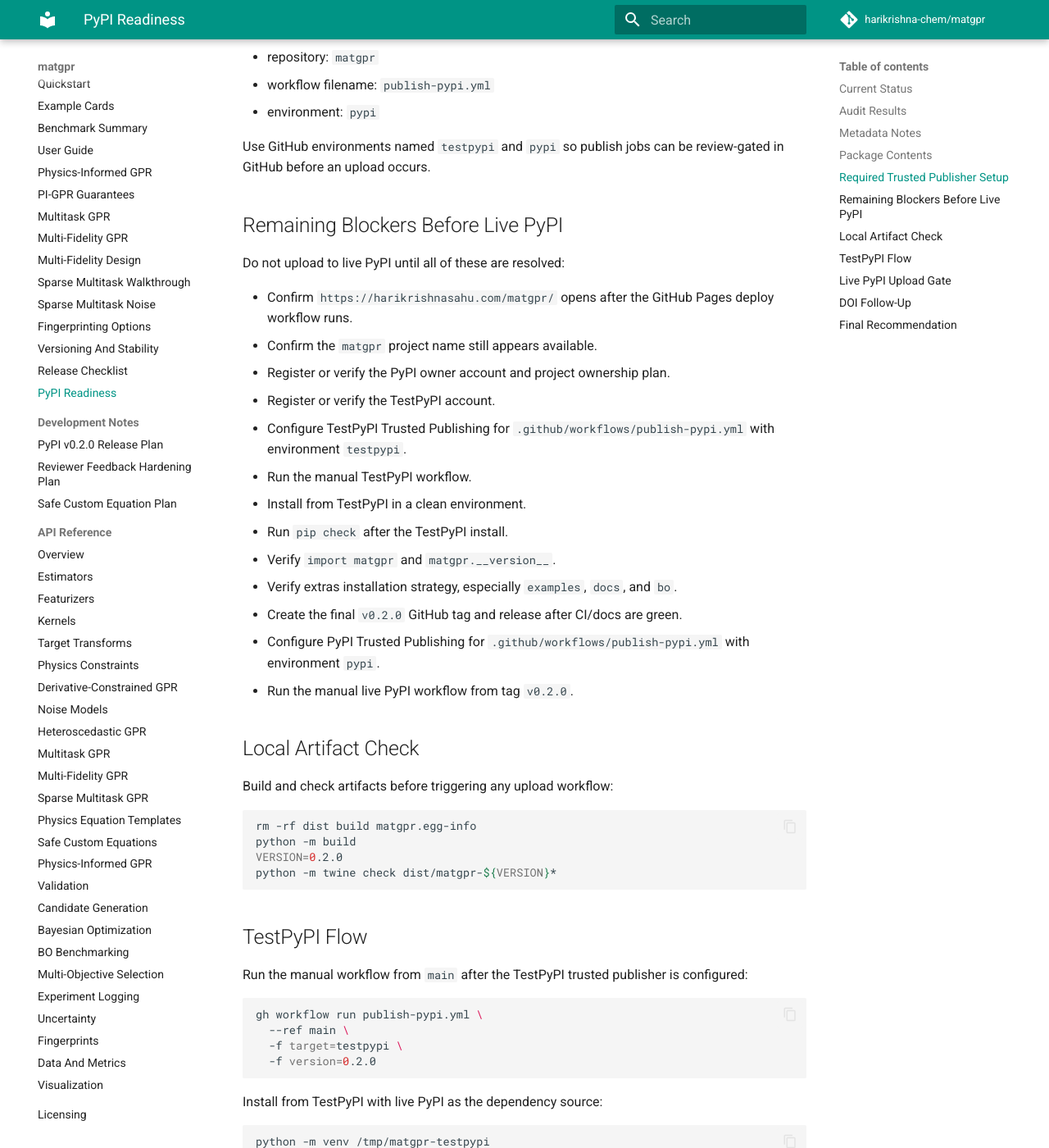
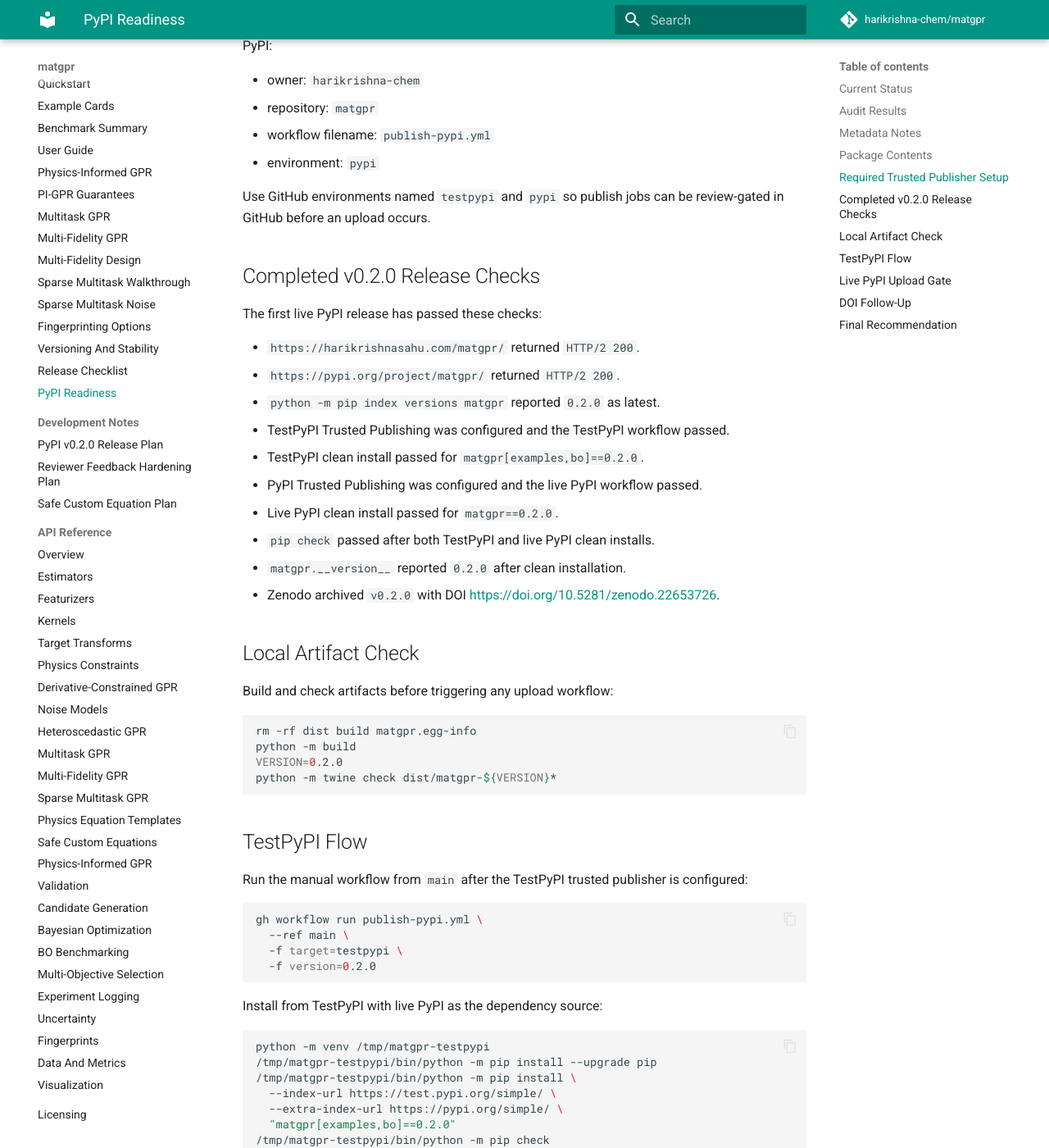
Before and after one commit to harikrishna-chem/matgpr, an MkDocs documentation site: the page built from docs/pypi_readiness.md, in a window 1280 px wide and 1400 px high, scrolled down 3538 px. Shown: the whole window at 82% size. Built offline with MkDocs 1.6.1 and Material for MkDocs 9.7.7, drawn with Linux system fonts in a browser that asks for light colours; comment, search, counter and statistics services are not loaded; some of the changed text lies outside the part shown.

Commit message:
Document matgpr v0.2.0 DOI

```diff
--- a/docs/pypi_readiness.md
+++ b/docs/pypi_readiness.md
@@ -6,33 +6,32 @@ explicit release action.
 
 ## Current Status
 
-Status as of 2026-09-07:
+Status as of 2026-09-08:
 
 - Package name: `matgpr`.
 - Import package: `matgpr`.
-- Target release version: `0.2.0`.
+- Current PyPI release version: `0.2.0`.
 - License metadata: `Apache-2.0`.
 - Python support: Python 3.10, 3.11, and 3.12.
 - Build backend: `setuptools.build_meta`.
-- PyPI name check: `python -m pip index versions matgpr` returned no matching
-  distribution on 2026-09-07.
-- Local package metadata, version files, release docs, and publish workflow are
+- PyPI project: <https://pypi.org/project/matgpr/0.2.0/>.
+- TestPyPI project: <https://test.pypi.org/project/matgpr/0.2.0/>.
+- Zenodo version DOI: <https://doi.org/10.5281/zenodo.22653726>.
+- Zenodo concept DOI: <https://doi.org/10.5281/zenodo.21210386>.
+- Local package metadata, version files, release docs, and publish workflow were
   prepared for `0.2.0`.
 - Local build: source distribution and wheel built successfully on 2026-09-07.
 - README rendering check: exact-version `twine check` passed on 2026-09-07.
-- Recommended publishing path: GitHub Actions Trusted Publishing with separate
-  TestPyPI and PyPI environments.
-- Current recommendation: upload to TestPyPI first, verify a clean install,
-  then run the live PyPI job only from tag `v0.2.0`.
-
-The package name should be checked again immediately before the first upload
-because PyPI availability can change.
+- Publishing path: GitHub Actions Trusted Publishing with separate TestPyPI and
+  PyPI environments.
+- TestPyPI publication and clean install passed on 2026-09-08.
+- Live PyPI publication and clean install passed on 2026-09-08.
 
 ## Audit Results
 
 | Area | Current result | Status |
 | --- | --- | --- |
-| Project name | `matgpr` is valid and currently appears unused on PyPI | Ready, recheck before upload |
+| Project name | `matgpr` is published on PyPI | Complete |
 | Version | `pyproject.toml`, `CITATION.cff`, and `matgpr.__version__` use `0.2.0` | Ready |
 | License | SPDX license expression and license file are included | Ready |
 | Author metadata | Author and maintainer metadata are present in `pyproject.toml` | Ready |
@@ -41,10 +40,11 @@ because PyPI availability can change.
 | Source distribution contents | Source distribution includes package source, tests, README, license, `pyproject.toml`, `CITATION.cff`, and `CHANGELOG.md` | Ready |
 | Public examples | Examples are not installed by the wheel; they remain repository examples | Intentional |
 | Trusted Publishing workflow | `.github/workflows/publish-pypi.yml` builds artifacts and publishes through OIDC | Ready after CI review |
-| TestPyPI trusted publisher | Must be configured in TestPyPI before running the workflow | Blocking before TestPyPI |
-| Clean install from TestPyPI | Not yet performed | Blocking before live PyPI |
+| TestPyPI trusted publisher | Configured for `publish-pypi.yml` and environment `testpypi` | Complete |
+| Clean install from TestPyPI | Passed for `matgpr[examples,bo]==0.2.0` | Complete |
 | Documentation URL | `pyproject.toml` points to the configured GitHub Pages custom domain | Verify after each Pages deployment |
-| PyPI trusted publisher | Must be configured in PyPI before live upload | Blocking before live PyPI |
+| PyPI trusted publisher | Configured for `publish-pypi.yml` and environment `pypi` | Complete |
+| Clean install from PyPI | Passed for `matgpr==0.2.0` | Complete |
 
 ## Metadata Notes
 
@@ -117,27 +117,21 @@ PyPI:
 Use GitHub environments named `testpypi` and `pypi` so publish jobs can be
 review-gated in GitHub before an upload occurs.
 
-## Remaining Blockers Before Live PyPI
+## Completed v0.2.0 Release Checks
 
-Do not upload to live PyPI until all of these are resolved:
+The first live PyPI release has passed these checks:
 
-- Confirm `https://harikrishnasahu.com/matgpr/` opens after the GitHub Pages
-  deploy workflow runs.
-- Confirm the `matgpr` project name still appears available.
-- Register or verify the PyPI owner account and project ownership plan.
-- Register or verify the TestPyPI account.
-- Configure TestPyPI Trusted Publishing for `.github/workflows/publish-pypi.yml`
-  with environment `testpypi`.
-- Run the manual TestPyPI workflow.
-- Install from TestPyPI in a clean environment.
-- Run `pip check` after the TestPyPI install.
-- Verify `import matgpr` and `matgpr.__version__`.
-- Verify extras installation strategy, especially `examples`, `docs`, and
-  `bo`.
-- Create the final `v0.2.0` GitHub tag and release after CI/docs are green.
-- Configure PyPI Trusted Publishing for `.github/workflows/publish-pypi.yml`
-  with environment `pypi`.
-- Run the manual live PyPI workflow from tag `v0.2.0`.
+- `https://harikrishnasahu.com/matgpr/` returned `HTTP/2 200`.
+- `https://pypi.org/project/matgpr/` returned `HTTP/2 200`.
+- `python -m pip index versions matgpr` reported `0.2.0` as latest.
+- TestPyPI Trusted Publishing was configured and the TestPyPI workflow passed.
+- TestPyPI clean install passed for `matgpr[examples,bo]==0.2.0`.
+- PyPI Trusted Publishing was configured and the live PyPI workflow passed.
+- Live PyPI clean install passed for `matgpr==0.2.0`.
+- `pip check` passed after both TestPyPI and live PyPI clean installs.
+- `matgpr.__version__` reported `0.2.0` after clean installation.
+- Zenodo archived `v0.2.0` with DOI
+  <https://doi.org/10.5281/zenodo.22653726>.
 
 ## Local Artifact Check
 
@@ -207,12 +201,12 @@ python -m venv /tmp/matgpr-pypi
 
 ## DOI Follow-Up
 
-`CITATION.cff` is prepared for `0.2.0` but does not include a new version DOI
-until Zenodo archives the `v0.2.0` GitHub release. After Zenodo creates the new
-record, update `README.md`, `CITATION.cff`, `.zenodo.json` if needed, and the
-documentation with the exact `v0.2.0` DOI.
+Zenodo archived the `v0.2.0` GitHub release as
+<https://doi.org/10.5281/zenodo.22653726>. The all-versions concept DOI is
+<https://doi.org/10.5281/zenodo.21210386>.
 
 ## Final Recommendation
 
-`matgpr` is ready for a controlled first PyPI release once the local gate, CI,
-docs workflow, TestPyPI upload, and TestPyPI clean-install checks pass.
+For future releases, keep using the same controlled path: local gate, CI/docs,
+TestPyPI upload and clean install, live PyPI upload from the final tag, GitHub
+Release, Zenodo archive check, then DOI documentation follow-up.
```
Also changed, not shown: CHANGELOG.md (+2 -1 lines), README.md (+13 -6 lines), docs/index.md (+10 -6 lines), docs/pypi_release_v0_2_0_plan.md (+12 -0 lines), docs/release_checklist.md (+6 -0 lines), docs/versioning.md (+6 -0 lines), 1 other file.
